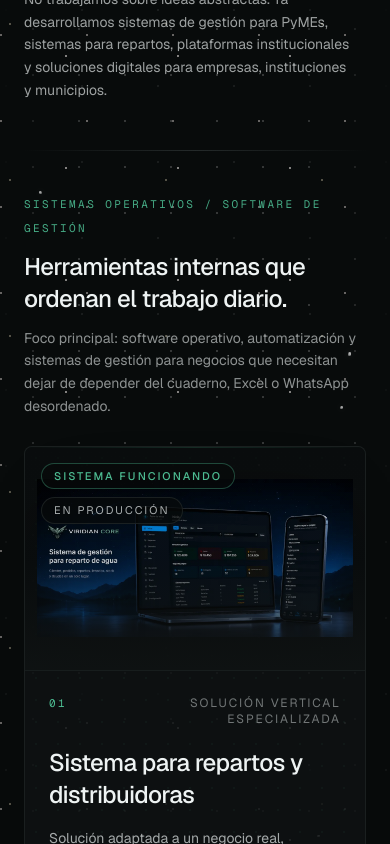
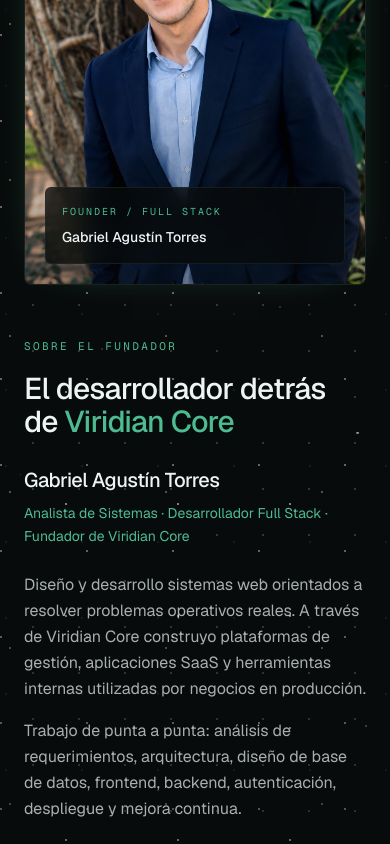
Before and after one commit to Gabrieltorres28/viridiancore-web, a Next.js app: page / in a window 390 px wide. Shown: the part 1156-2000 px from the top of the page. Built offline with nearby package versions, Linux system fonts and the light colour scheme.

Commit message:
SECCION SOBRE MI E INFORMACION RELEVANTE

```diff
--- a/app/page.tsx
+++ b/app/page.tsx
@@ -8,6 +8,7 @@ import { PrivateSystems } from "@/components/viridian/private-systems"
 import { FinalCta } from "@/components/viridian/final-cta"
 import { Footer } from "@/components/viridian/footer"
 import { DaylightBackdrop } from "@/components/viridian/daylight-backdrop"
+import { FounderSection } from "@/components/viridian/founder-section"
 
 export default function Page() {
   return (
@@ -15,6 +16,7 @@ export default function Page() {
       <DaylightBackdrop />
       <Navbar />
       <Hero />
+      <FounderSection />
       <Projects />
       <Testimonials />
       <Services />
--- /dev/null
+++ b/components/viridian/founder-section.tsx
@@ -0,0 +1,79 @@
+import { existsSync } from "node:fs"
+import { join } from "node:path"
+import Image from "next/image"
+import { ArrowUpRight, Check, Download, Github, Linkedin, Mail } from "lucide-react"
+import { Badge } from "@/components/ui/badge"
+import { Button } from "@/components/ui/button"
+import { founder } from "@/data/founder"
+import { SectionStarfield } from "./section-starfield"
+
+const externalLinkProps = { target: "_blank", rel: "noopener noreferrer" } as const
+
+export function FounderSection() {
+  const imageSrc = existsSync(join(process.cwd(), "public", founder.image.src)) ? founder.image.src : founder.image.fallbackSrc
+
+  return (
+    <section id="founder" aria-labelledby="founder-title" className="relative scroll-mt-24 overflow-hidden border-t border-border/50 bg-background py-24 md:scroll-mt-28 md:py-36">
+      <SectionStarfield variant="projects" />
+      <div className="relative z-10 mx-auto max-w-7xl px-6 md:px-10">
+        <div className="grid items-start gap-12 lg:grid-cols-12 lg:gap-16">
+          <div className="lg:sticky lg:top-32 lg:col-span-5">
+            <div className="relative mx-auto aspect-[4/5] max-w-md overflow-hidden rounded-lg border border-border/60 bg-card shadow-[0_0_48px_-36px_var(--viridian)] lg:mx-0">
+              <Image src={imageSrc} alt={founder.image.alt} fill sizes="(max-width: 1024px) 90vw, 38vw" className="object-cover" />
+              <div className="pointer-events-none absolute inset-0 bg-gradient-to-t from-background/45 via-transparent to-transparent" aria-hidden="true" />
+              <div className="absolute inset-x-5 bottom-5 rounded-md border border-border/60 bg-background/75 p-4 backdrop-blur-md">
+                <p className="font-mono text-[10px] uppercase tracking-[0.2em] text-viridian">Founder / Full Stack</p>
+                <p className="mt-2 text-sm font-medium text-foreground">{founder.name}</p>
+              </div>
+            </div>
+          </div>
+          <div className="lg:col-span-7">
+            <span className="font-mono text-[11px] uppercase tracking-[0.22em] text-viridian">Sobre el fundador</span>
+            <h2 id="founder-title" className="mt-4 text-balance text-3xl font-medium leading-[1.08] tracking-tight text-foreground md:text-5xl">
+              El desarrollador detrás de <span className="text-viridian">Viridian Core</span>
+            </h2>
+            <div className="mt-7">
+              <h3 className="text-xl font-medium tracking-tight text-foreground md:text-2xl">{founder.name}</h3>
+              <p className="mt-2 text-sm leading-relaxed text-viridian md:text-base">{founder.role}</p>
+              <div className="mt-6 space-y-4 text-pretty text-base leading-relaxed text-foreground/70">
+                {founder.description.map((paragraph) => <p key={paragraph}>{paragraph}</p>)}
+              </div>
+            </div>
+            <div className="mt-10 border-t border-border/60 pt-8">
+              <h3 className="font-mono text-[11px] uppercase tracking-[0.22em] text-foreground/55">Stack tecnológico</h3>
+              <div className="mt-5 grid gap-6 sm:grid-cols-2">
+                {founder.stack.map((group) => (
+                  <div key={group.category}>
+                    <h4 className="text-sm font-medium text-foreground/85">{group.category}</h4>
+                    <div className="mt-3 flex flex-wrap gap-2">
+                      {group.items.map((item) => <Badge key={item} variant="outline" className="border-border/60 bg-card/40 px-2.5 py-1 text-foreground/70">{item}</Badge>)}
+                    </div>
+                  </div>
+                ))}
+              </div>
+            </div>
+            <div className="mt-10 rounded-lg border border-border/60 bg-card/35 p-6">
+              <h3 className="font-mono text-[11px] uppercase tracking-[0.22em] text-viridian">Experiencia destacada</h3>
+              <ul className="mt-5 space-y-3">
+                {founder.highlights.map((highlight) => (
+                  <li key={highlight} className="flex gap-3 text-sm leading-relaxed text-foreground/75">
+                    <span className="mt-0.5 inline-flex h-5 w-5 shrink-0 items-center justify-center rounded-full border border-viridian/40 bg-viridian/10 text-viridian">
+                      <Check className="h-3 w-3" strokeWidth={3} aria-hidden="true" />
+                    </span>
+                    {highlight}
+                  </li>
+                ))}
+              </ul>
+            </div>
+            <div className="mt-8 flex flex-wrap gap-3">
+              <Button asChild size="lg"><a href={founder.links.linkedin} aria-label="Ver LinkedIn de Gabriel Agustín Torres" {...externalLinkProps}><Linkedin aria-hidden="true" />Ver LinkedIn<ArrowUpRight aria-hidden="true" /></a></Button>
+              <Button asChild size="lg" variant="outline"><a href={founder.links.github} aria-label="Ver GitHub de Gabriel Agustín Torres" {...externalLinkProps}><Github aria-hidden="true" />Ver GitHub</a></Button>
+              <Button asChild size="lg" variant="outline"><a href={founder.links.cv} aria-label="Descargar CV de Gabriel Agustín Torres" download><Download aria-hidden="true" />Descargar CV</a></Button>
+              <Button asChild size="lg" variant="outline"><a href={founder.links.email} aria-label="Contactar por email a Gabriel Agustín Torres"><Mail aria-hidden="true" />Contactar</a></Button>
+            </div>
+          </div>
+        </div>
+      </div>
+    </section>
+  )
+}
--- a/components/viridian/navbar.tsx
+++ b/components/viridian/navbar.tsx
@@ -9,6 +9,7 @@ import { ThemeToggle } from "./theme-toggle"
 
 const NAV_LINKS = [
   { href: "#inicio", label: "Inicio" },
+  { href: "#founder", label: "Sobre el fundador" },
   { href: "#proyectos", label: "Proyectos" },
   { href: "#validacion", label: "Validación" },
   { href: "#que-hacemos", label: "Qué hacemos" },
@@ -53,7 +54,7 @@ export function Navbar() {
         </Link>
 
         <nav
-          className="hidden items-center gap-1 md:flex"
+          className="hidden items-center gap-1 xl:flex"
           aria-label="Navegación principal"
         >
           {NAV_LINKS.map((link) => (
@@ -68,7 +69,7 @@ export function Navbar() {
           <ThemeToggle />
         </nav>
 
-        <div className="flex items-center gap-2 md:hidden">
+        <div className="flex items-center gap-2 xl:hidden">
           <ThemeToggle />
           <button
             type="button"
@@ -86,7 +87,7 @@ export function Navbar() {
       <div
         id="mobile-menu"
         className={cn(
-          "md:hidden overflow-hidden border-b border-border/60 bg-background/95 md:backdrop-blur-xl transition-[max-height,opacity] duration-500",
+          "overflow-hidden border-b border-border/60 bg-background/95 transition-[max-height,opacity] duration-500 md:backdrop-blur-xl xl:hidden",
           open ? "max-h-[80vh] opacity-100" : "max-h-0 opacity-0",
         )}
       >
--- /dev/null
+++ b/data/founder.ts
@@ -0,0 +1,26 @@
+export const founder = {
+  name: "Gabriel Agustín Torres",
+  role: "Analista de Sistemas · Desarrollador Full Stack · Fundador de Viridian Core",
+  description: [
+    "Diseño y desarrollo sistemas web orientados a resolver problemas operativos reales. A través de Viridian Core construyo plataformas de gestión, aplicaciones SaaS y herramientas internas utilizadas por negocios en producción.",
+    "Trabajo de punta a punta: análisis de requerimientos, arquitectura, diseño de base de datos, frontend, backend, autenticación, despliegue y mejora continua.",
+  ],
+  image: { src: "/images/gabriel-torres.webp", fallbackSrc: "/placeholder-user.jpg", alt: "Gabriel Agustín Torres, fundador y desarrollador de Viridian Core" },
+  stack: [
+    { category: "Frontend", items: ["Next.js", "React", "TypeScript", "Tailwind CSS", "shadcn/ui"] },
+    { category: "Backend", items: ["Node.js", "Express", "APIs REST", "Prisma ORM"] },
+    { category: "Datos e infraestructura", items: ["PostgreSQL", "Supabase", "Vercel", "Git", "GitHub"] },
+    { category: "Capacidades", items: ["SaaS", "PWA", "Autenticación", "RBAC", "Diseño responsive", "Modelado de datos", "Sistemas de gestión", "Automatización de procesos"] },
+  ],
+  highlights: [
+    "Sistemas reales en producción",
+    "Experiencia construyendo soluciones para distribuidoras, repartos y negocios",
+    "Responsabilidad completa sobre arquitectura, desarrollo y despliegue",
+  ],
+  links: {
+    linkedin: "https://www.linkedin.com/in/gabriel-torres-4b652a284",
+    github: "https://github.com/Gabrieltorres28",
+    email: "mailto:agustinpiraywa@gmail.com",
+    cv: "/CV/Gabriel_Agustin_Torres_CV.pdf",
+  },
+} as const
```
Also changed, not shown: public/images/gabriel-torres.webp (added), 1 other file (tests, documents, lock files or other folders).
